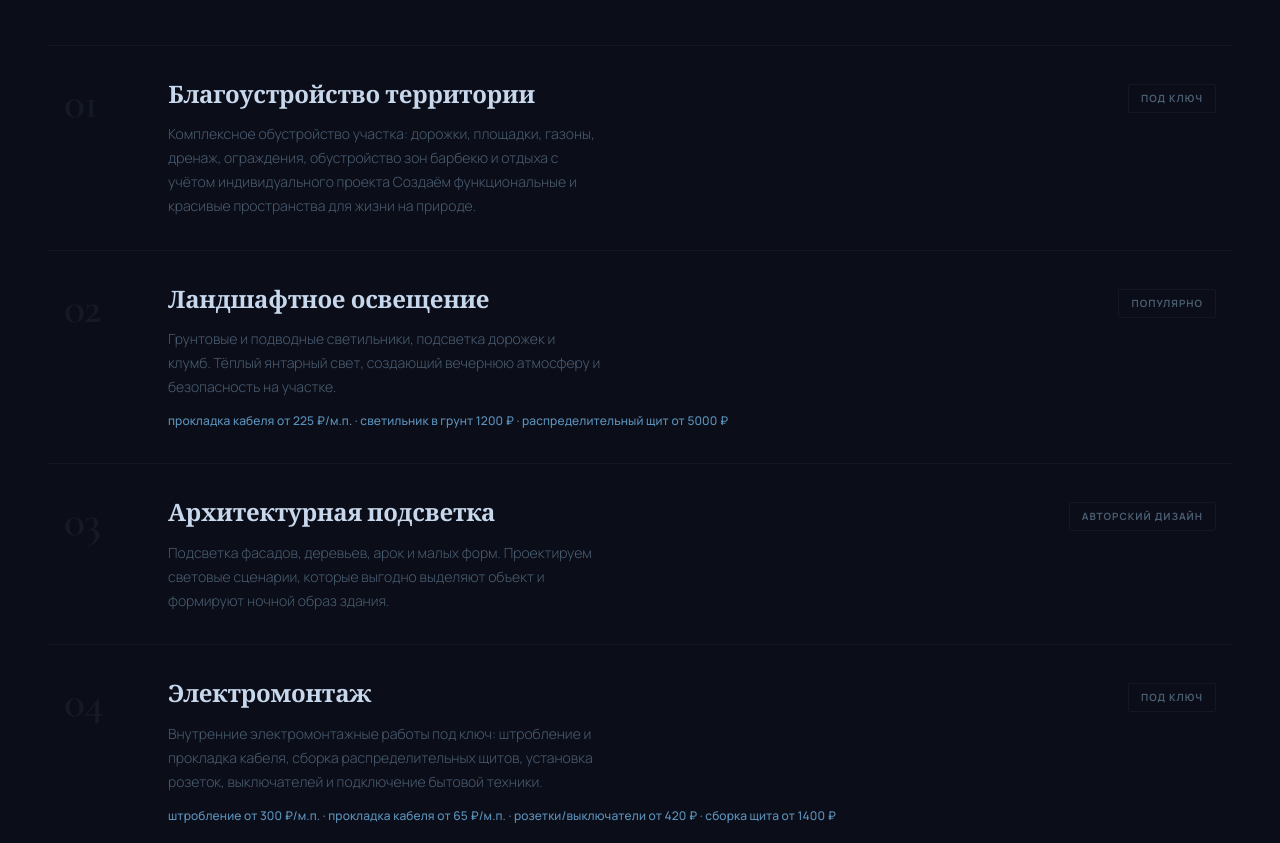
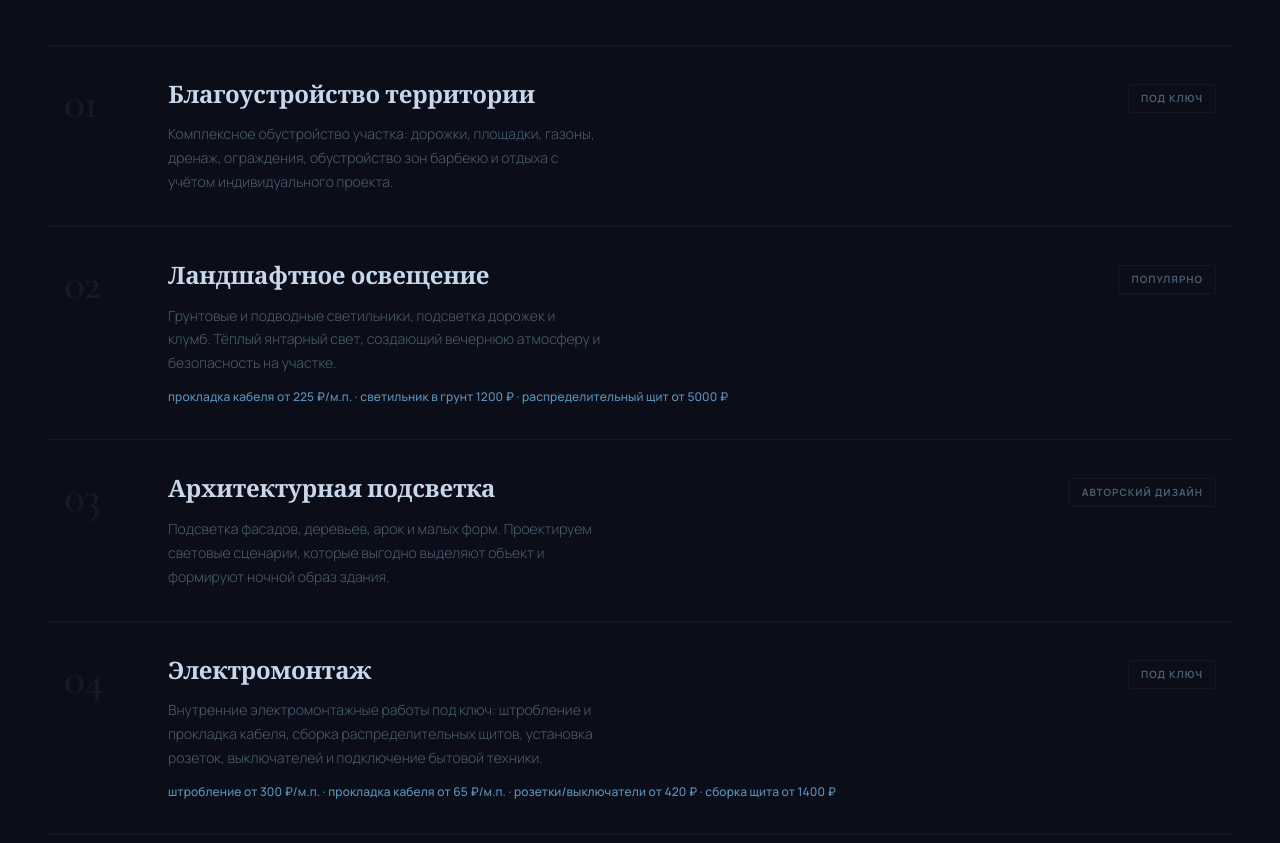
Before and after one commit to lumoon44/construction-team-website, a website: page index.html in a window 1280 px wide. Shown: the part 1924-2767 px from the top of the page. Drawn offline with nearby package versions, Linux system fonts and the light colour scheme.

Commit message:
Update index.html

```diff
--- a/index.html
+++ b/index.html
@@ -285,10 +285,9 @@
         <div class="service-row__body">
           <h3 class="service-row__title">Благоустройство территории</h3>
           <p class="service-row__text">
-            Комплексное обустройство участка: дорожки, площадки, газоны,
-            дренаж, ограждения, обустройство зон барбекю и отдыха с учётом
-            индивидуального проекта Создаём функциональные и красивые
-            пространства для жизни на природе.
+            Комплексное обустройство участка: дорожки, площадки,
+            газоны, дренаж, ограждения, обустройство зон барбекю
+            и отдыха с учётом индивидуального проекта.
           </p>
         </div>
         <span class="service-row__tag">Под ключ</span>
```
